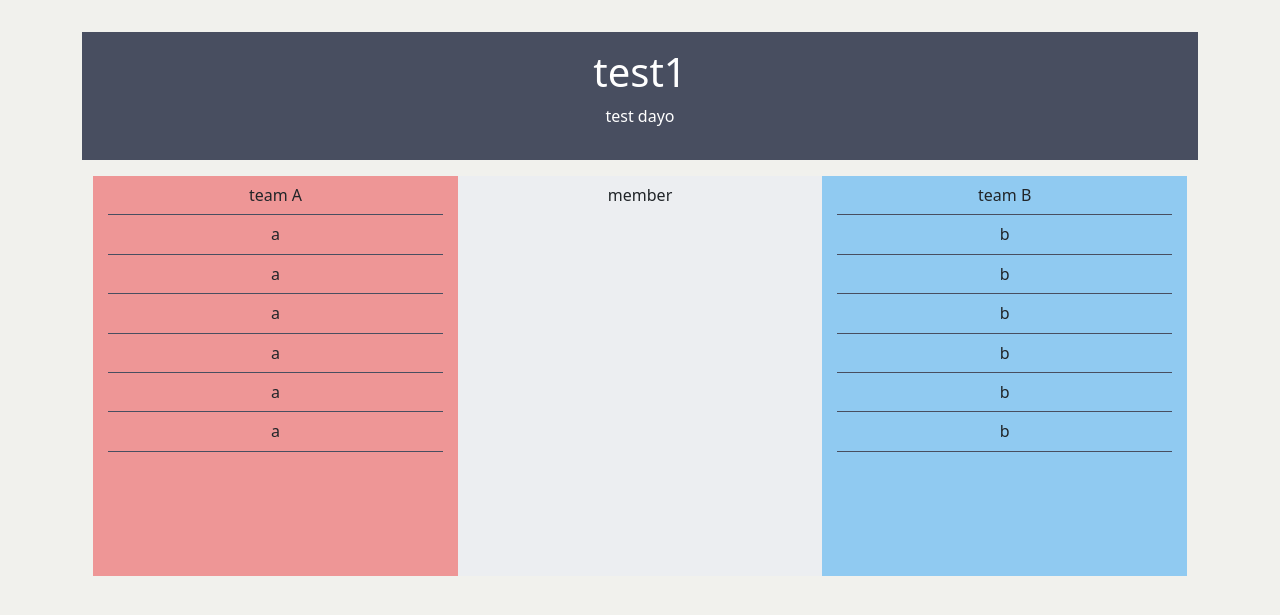
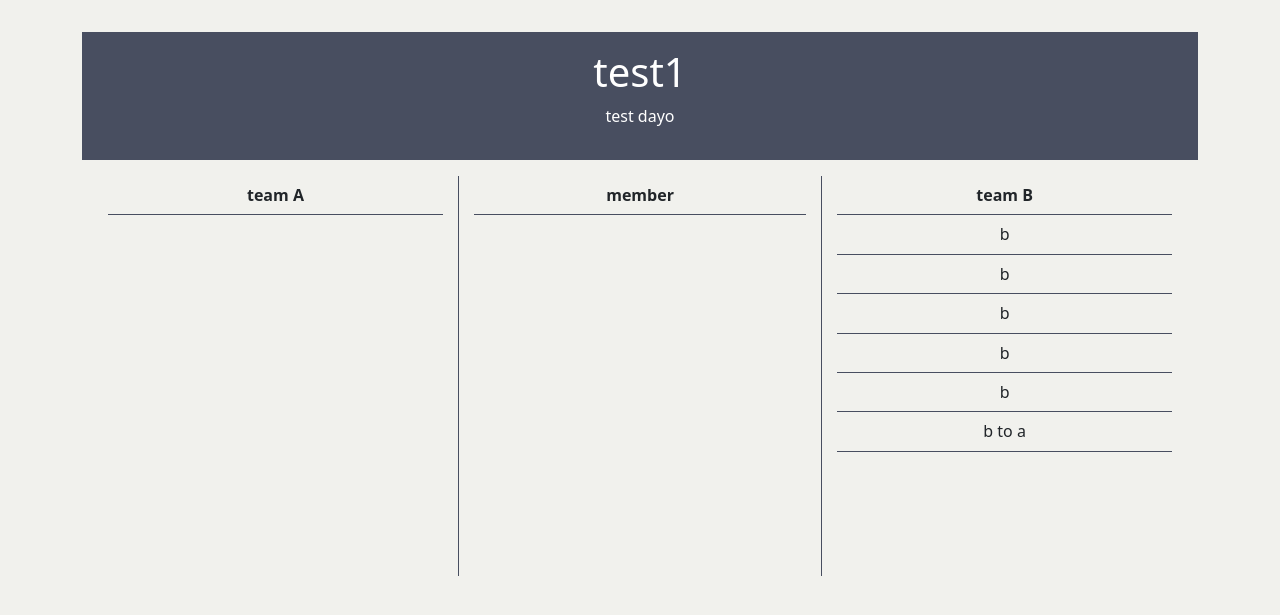
Before and after one commit to estone1223/team-wake, a Django app: page /wakes/1/ in a window 1280 px wide. Shown: the part 56-671 px from the top of the page. Run offline with Django 3.2, Linux system fonts and the light colour scheme; a user stored in the database is signed in; data comes from the database, SQL or seed files in the repository; some libraries are stand-ins or nearby versions.

Commit message:
editted detail.html

```diff
--- a/static/wakes/css/style.css
+++ b/static/wakes/css/style.css
@@ -94,6 +94,10 @@ main {
   line-height: 240%;
 }
 
+.content-header {
+  font-weight: bold;
+}
+
 .team-ul {
   list-style: none;
   padding-left: 0;
@@ -106,22 +110,32 @@ main {
   padding: 0 15px;
 }
 
+.member-ul > li {
+  display: block;
+  border-bottom: 1px solid #484e60;
+}
+
 .team-ul > li {
   display: block;
   border-bottom: 1px solid #484e60;
 }
 
+.team-ul > li:not(.content-header):hover {
+  cursor: pointer;
+  background-color: #484e60;
+  color: aliceblue;
+}
+
 .team-a {
   width: 33%;
-  background-color: rgb(238, 150, 150);
 }
 
 .member {
   width: 33%;
-  background-color: rgb(236, 238, 241);
+  border-left: 1px solid #484e60;
+  border-right: 1px solid #484e60;
 }
 
 .team-b {
   width: 33%;
-  background-color: rgb(144, 202, 241);
 }
--- a/templates/wakes/wake_detail.html
+++ b/templates/wakes/wake_detail.html
@@ -8,19 +8,13 @@
   <div class="content">
     <div class="team-a">
       <ul class="team-ul">
-      <li>team A</li>
-      <li>a</li>
-      <li>a</li>
-      <li>a</li>
-      <li>a</li>
-      <li>a</li>
-      <li>a</li>
+      <li class="content-header">team A</li>
       </ul>
     </div>
     <div class="member">
       {% if wake.member %}
         <ul class="member-ul">
-          <li>member</li>
+          <li class="content-header">member</li>
           {% for member in members %}
             <li>{{ wake.member }}</li>
           {% endfor %}
@@ -29,13 +23,13 @@
     </div>
     <div class="team-b">
       <ul class="team-ul">
-      <li>team B</li>
+      <li class="content-header">team B</li>
       <li>b</li>
       <li>b</li>
       <li>b</li>
       <li>b</li>
       <li>b</li>
-      <li>b</li>
+      <li>b to a</li>
       </ul>
     </div>
   </div>
```
Also changed, not shown: static/wakes/js/main.js (added, +12 -0 lines).
